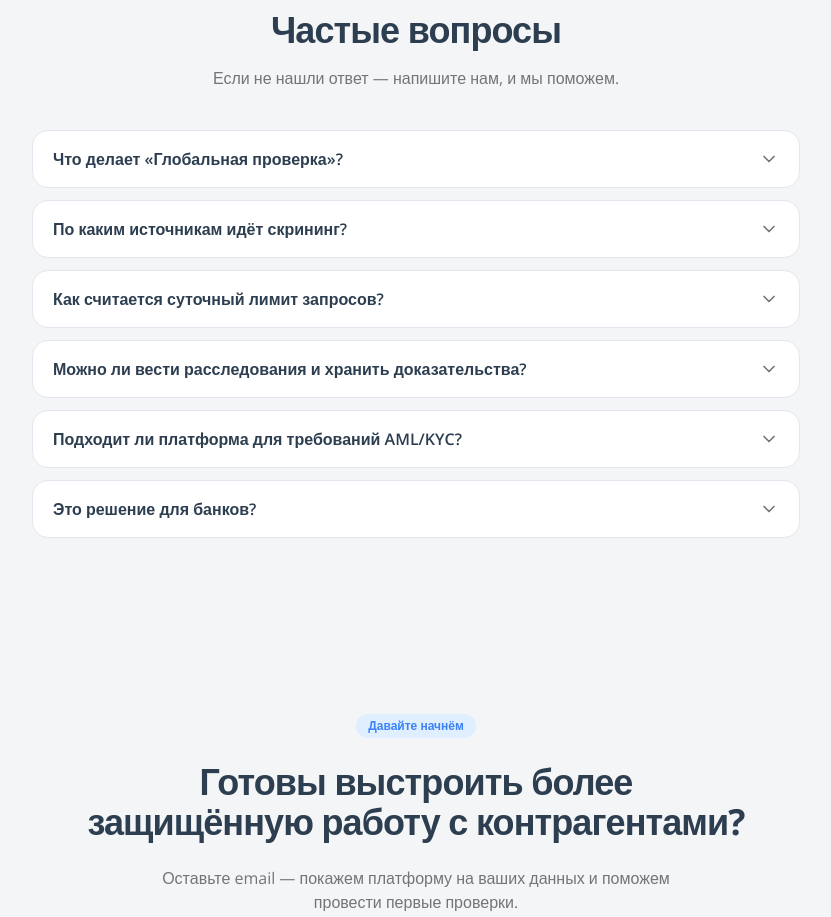
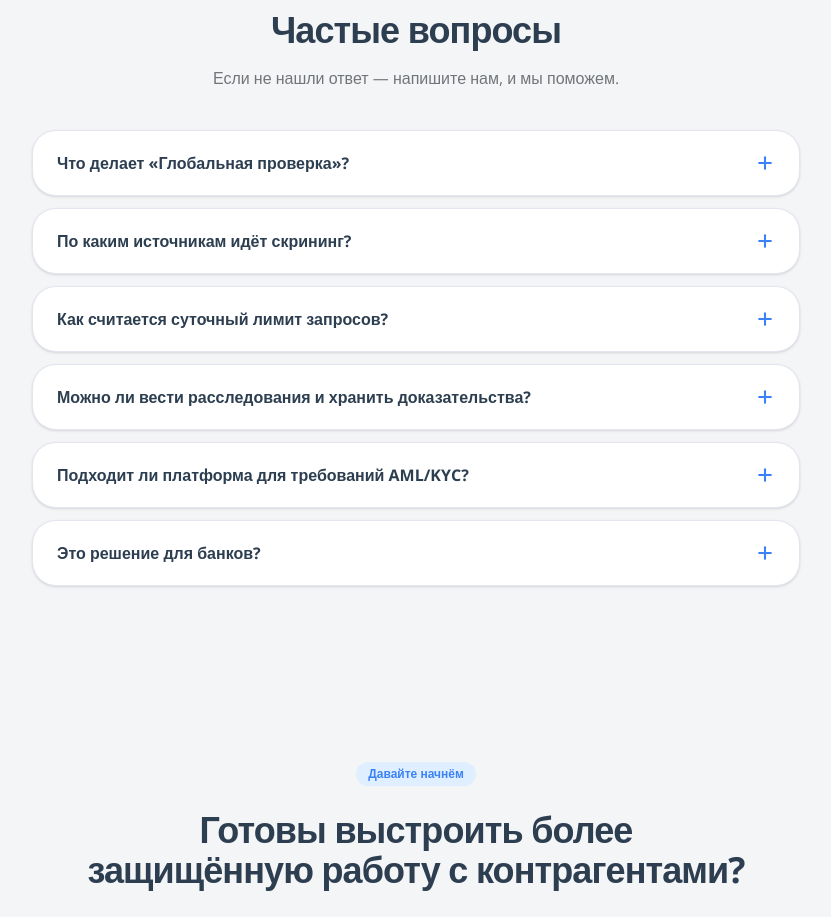
Before and after one commit to dzhmnklva012/-e-analytic, a Next.js app in the folder compliance-landing/: page / in a window 1280 px wide. Shown: the part 6500-7417 px from the top of the page, without its empty margins (224-1055 px from the left). Built offline with nearby package versions, Linux system fonts and the light colour scheme.

Commit message:
Auto-update: accordion.tsx

```diff
--- a/compliance-landing/src/components/ui/accordion.tsx
+++ b/compliance-landing/src/components/ui/accordion.tsx
@@ -1,7 +1,7 @@
 "use client";
 
 import * as React from "react";
-import { ChevronDown } from "lucide-react";
+import { Plus, X } from "lucide-react";
 
 import { cn } from "@/lib/utils";
 
@@ -20,8 +20,8 @@ type AccordionProps = {
 
 /**
  * Accessible accordion: each header is a <button> with aria-expanded and
- * aria-controls; the panel is a region labelled by its header. Keyboard
- * support comes free from native buttons (Enter/Space toggle, Tab moves).
+ * aria-controls; the panel is a region labelled by its header. The open item
+ * gets a light-blue highlight and an × to close; closed items show a + to open.
  */
 export function Accordion({ items, multiple = false, className }: AccordionProps) {
   const [open, setOpen] = React.useState<Set<string>>(new Set());
@@ -47,8 +47,11 @@ export function Accordion({ items, multiple = false, className }: AccordionProps
         return (
           <div
             key={item.id}
-            className="overflow-hidden rounded-lg border border-border bg-card transition-colors data-[open=true]:border-primary/40"
             data-open={isOpen}
+            className={cn(
+              "rounded-2xl border shadow-sm transition-colors",
+              isOpen ? "border-primary/30 bg-secondary/50" : "border-border bg-card",
+            )}
           >
             <h3>
               <button
@@ -57,16 +60,14 @@ export function Accordion({ items, multiple = false, className }: AccordionProps
                 aria-expanded={isOpen}
                 aria-controls={panelId}
                 onClick={() => toggle(item.id)}
-                className="flex w-full items-center justify-between gap-4 px-5 py-4 text-left text-base font-semibold text-foreground transition-colors hover:bg-muted/60 focus-visible:ring-3 focus-visible:ring-ring/40 focus-visible:outline-none"
+                className="flex w-full items-center justify-between gap-4 rounded-2xl px-6 py-5 text-left text-base font-bold text-foreground transition-colors focus-visible:ring-3 focus-visible:ring-ring/40 focus-visible:outline-none"
               >
                 <span>{item.question}</span>
-                <ChevronDown
-                  className={cn(
-                    "size-5 shrink-0 text-muted-foreground transition-transform duration-200",
-                    isOpen && "rotate-180 text-primary",
-                  )}
-                  aria-hidden="true"
-                />
+                {isOpen ? (
+                  <X className="size-5 shrink-0 text-primary" strokeWidth={2.5} aria-hidden="true" />
+                ) : (
+                  <Plus className="size-5 shrink-0 text-primary" strokeWidth={2.5} aria-hidden="true" />
+                )}
               </button>
             </h3>
             <div
@@ -74,7 +75,7 @@ export function Accordion({ items, multiple = false, className }: AccordionProps
               role="region"
               aria-labelledby={headerId}
               hidden={!isOpen}
-              className="px-5 pb-4 text-sm text-pretty text-muted-foreground"
+              className="px-6 pb-5 text-sm text-pretty text-muted-foreground"
             >
               {item.answer}
             </div>
```
